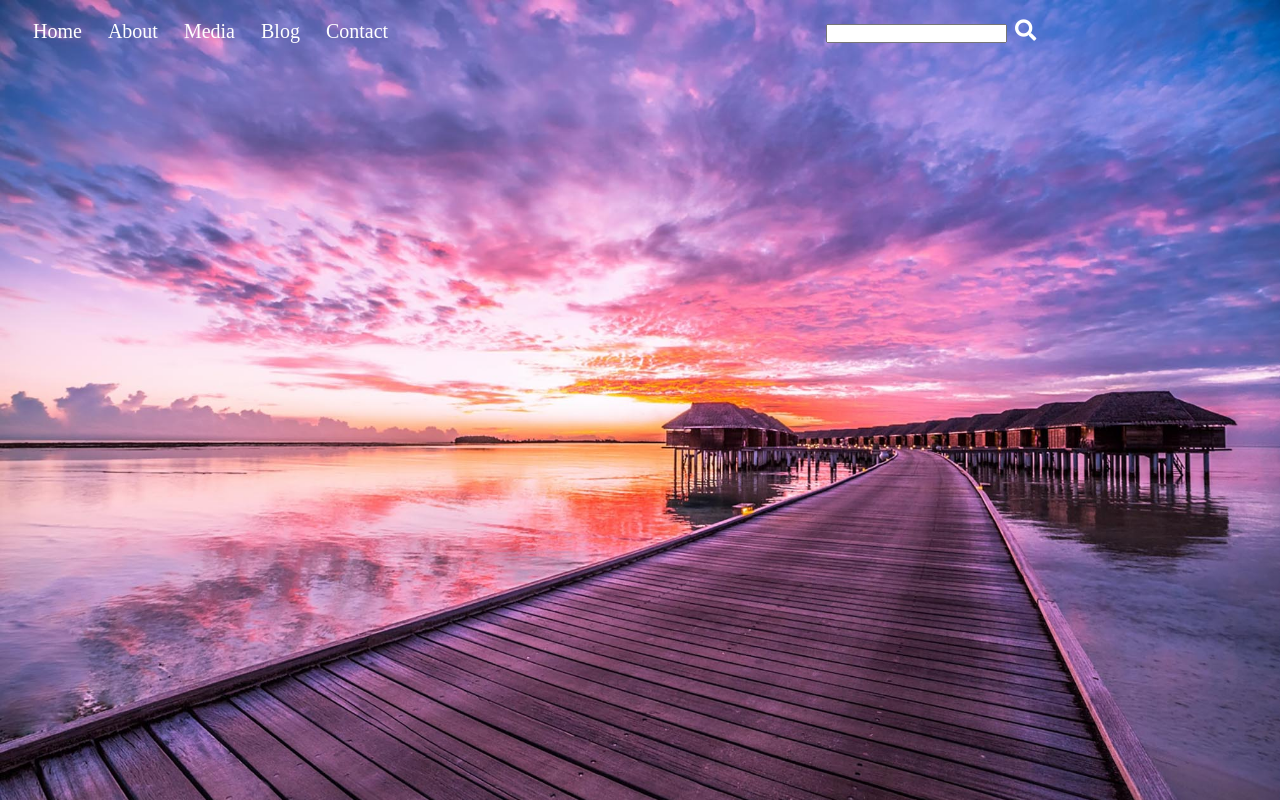
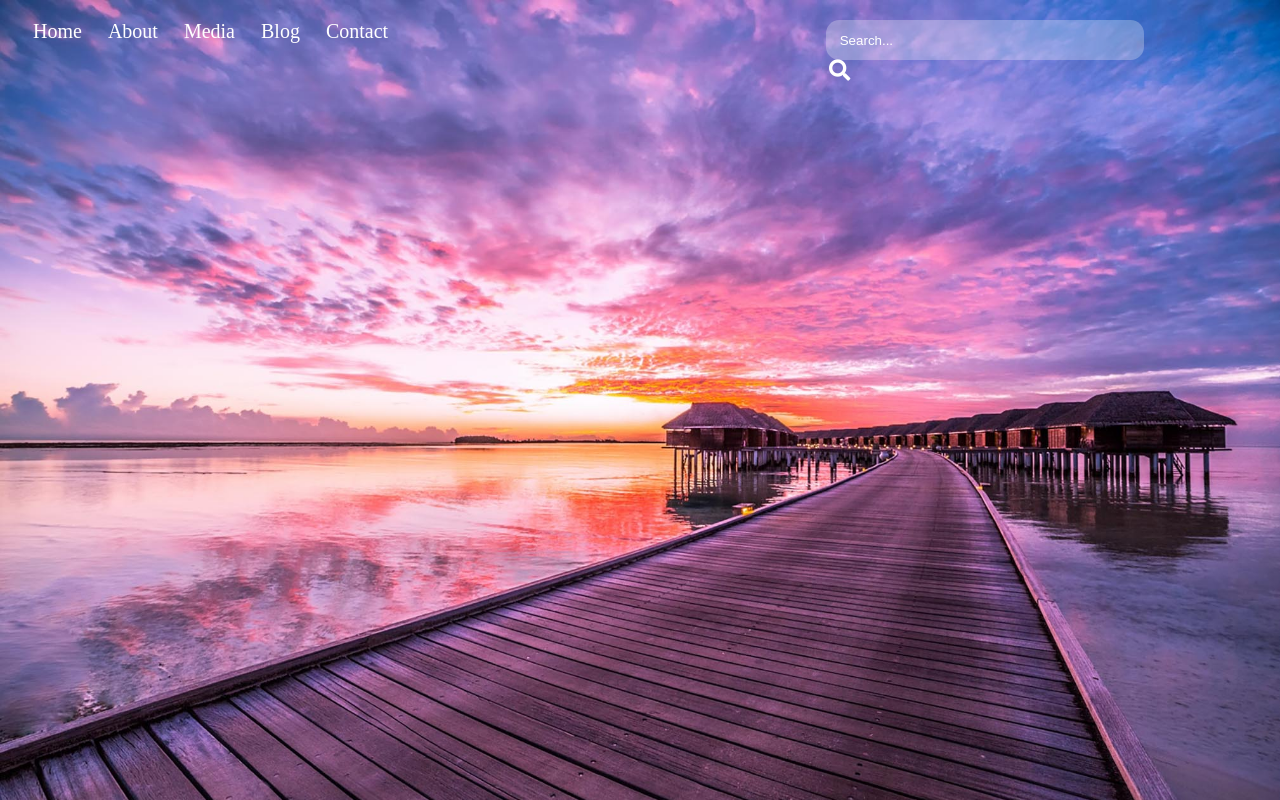
Before and after one commit to tatos941/front-end-lassons, a plain HTML site: page index.html in a window 1280 px wide. Drawn offline with Linux system fonts and the light colour scheme.

Commit message:
first commit

```diff
--- a/css/style.css
+++ b/css/style.css
@@ -78,12 +78,12 @@ nav a:hover {
 
 /* search */
 
-nput:hover, input:active, input:focus {
+input:hover, input:active, input:focus {
     outline: 0;
     border: 0;
 }
 
-nput[type="search"] {
+input[type="search"] {
     width: 92%;
     height: 3em;
     background: #ffffff45;
```
